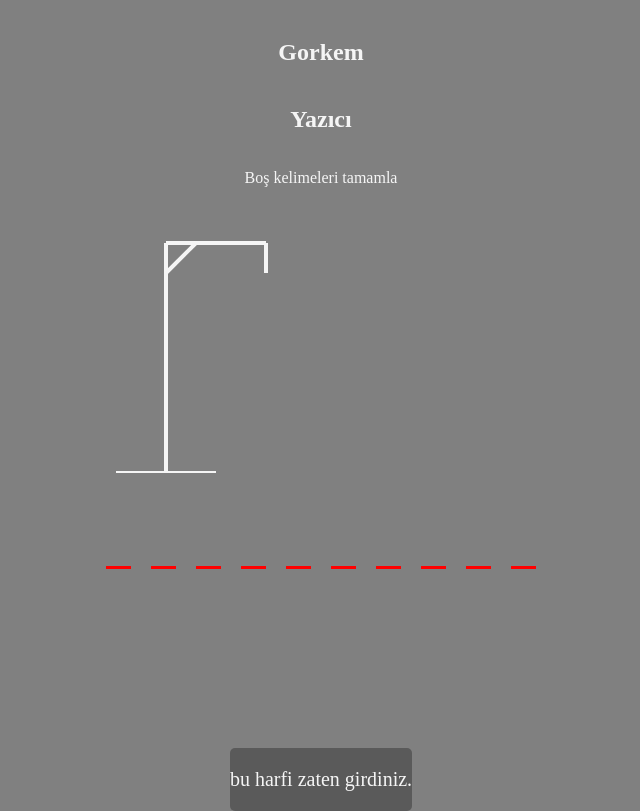
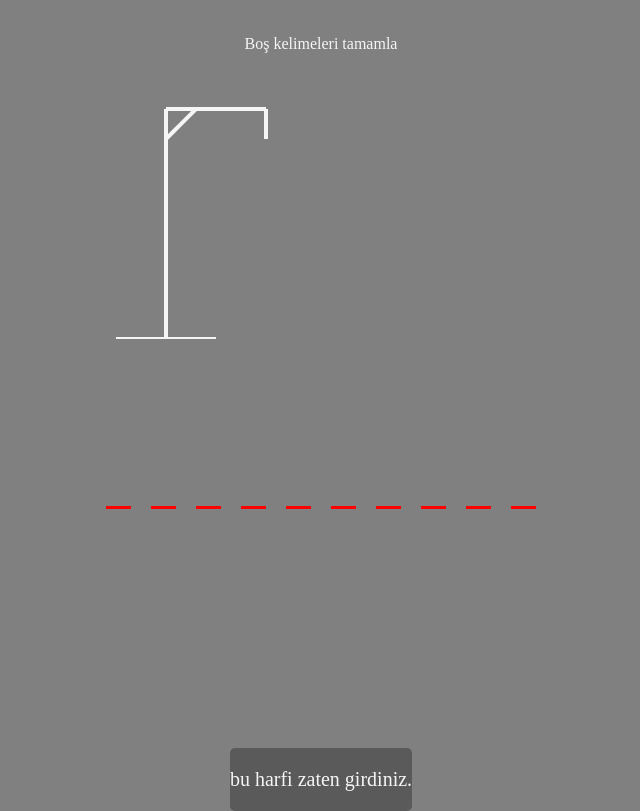
Before and after one commit to Gorkemyazcii/Hangman, a plain HTML site: page index.html in a window 1280 px wide. Shown: the part 69-880 px from the top of the page, without its empty margins (319-959 px from the left). Drawn offline with Linux system fonts and the light colour scheme.

Commit message:
Finsh html

```diff
--- a/index.html
+++ b/index.html
@@ -10,8 +10,6 @@
 
 <body>
     <h1>Adam Asmaca</h1>
-    <h2>Gorkem</h2>
-    <h2>Yazıcı</h2>
     <p>Boş kelimeleri tamamla</p>
     <div class="container">
         <svg height="250" width="250" class="grafik">
```
